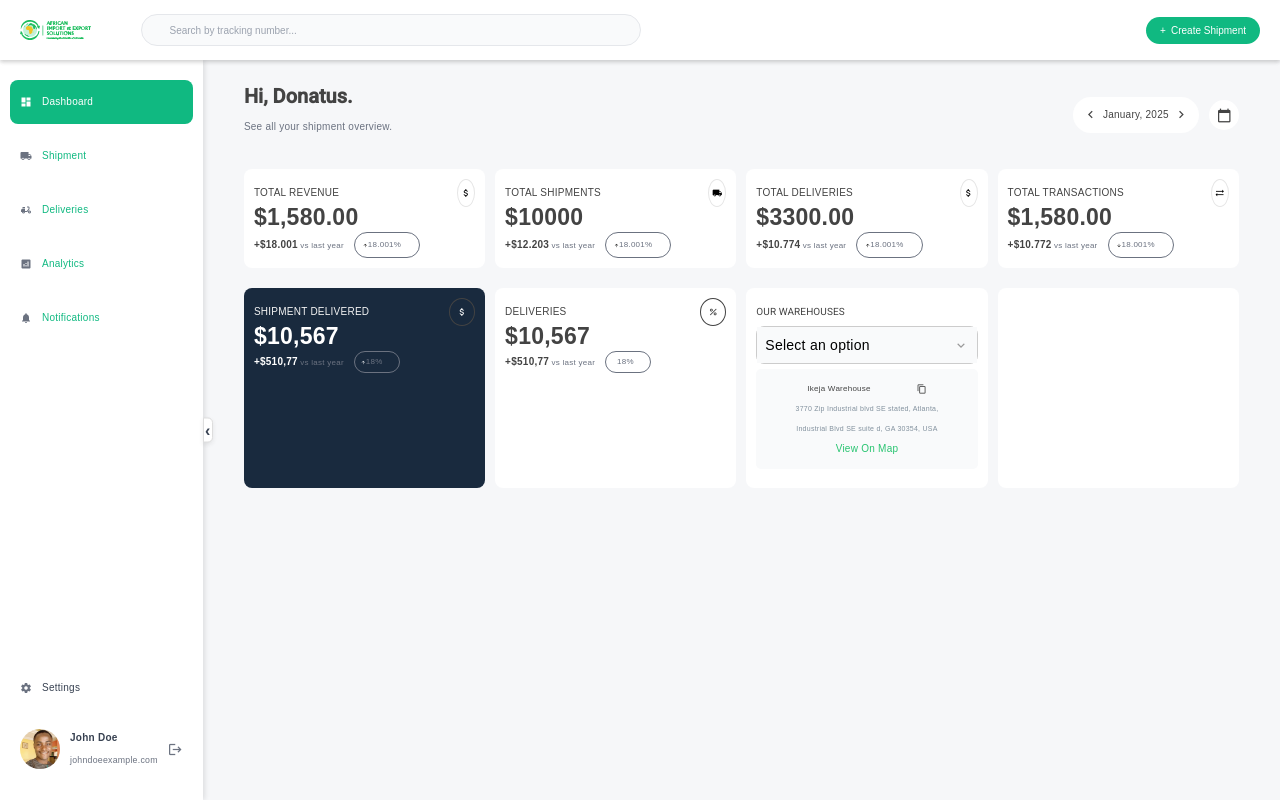
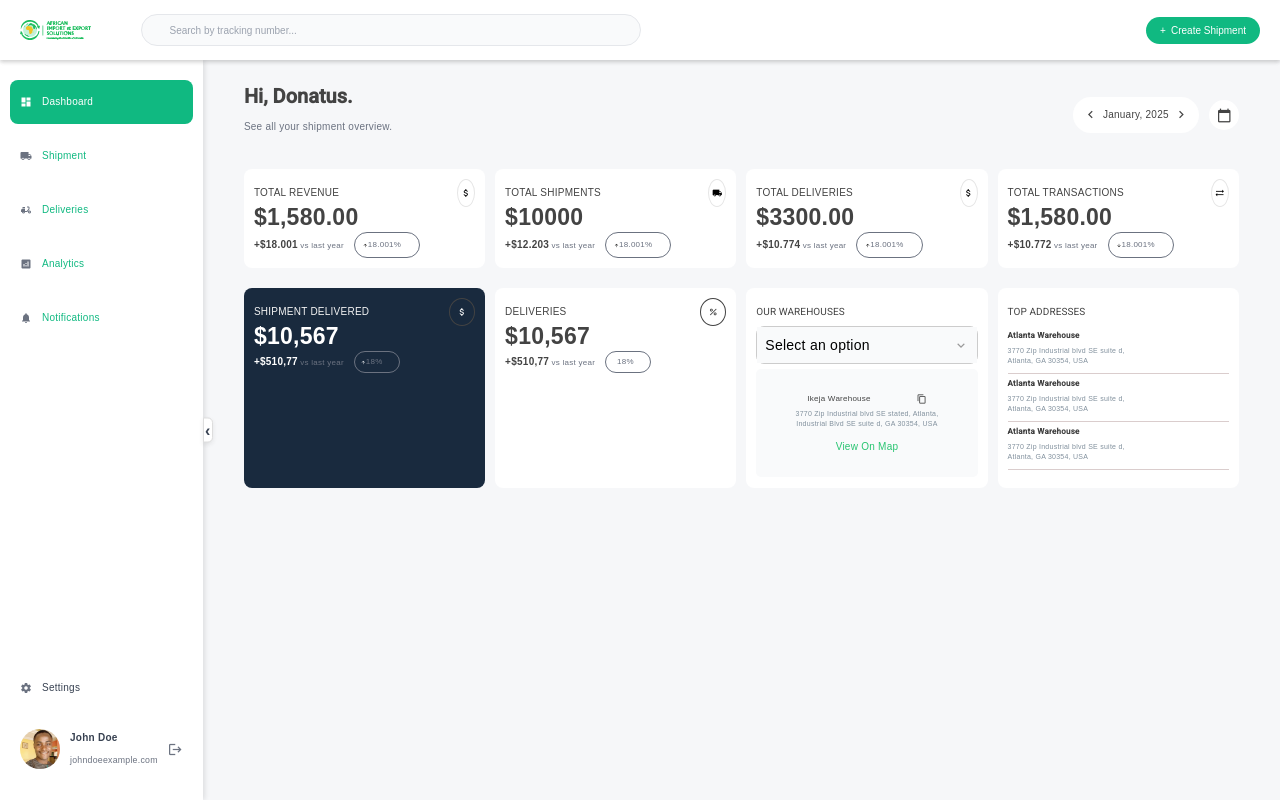
Before and after one commit to BrainDoe/aies-test, an Angular app: page /dashboard/main in a window 1280 px wide. Built offline with nearby package versions, Linux system fonts and the light colour scheme.

Commit message:
Complete last card on the shipment info grid

```diff
--- a/src/app/dashboard/components/shipment-info/shipment-info.component.html
+++ b/src/app/dashboard/components/shipment-info/shipment-info.component.html
@@ -71,6 +71,36 @@
             </div>
           </div>
         </div>
+        <div
+          *ngIf="card.customTemplate === 'customCard4'"
+          class="card4-content"
+        >
+          <h3>TOP ADDRESSES</h3>
+
+          <ul class="address-list">
+            <li>
+              <h5>Atlanta Warehouse</h5>
+              <p class="text">
+                3770 Zip Industrial blvd SE suite d, <br />
+                Atlanta, GA 30354, USA
+              </p>
+            </li>
+            <li>
+              <h5>Atlanta Warehouse</h5>
+              <p class="text">
+                3770 Zip Industrial blvd SE suite d, <br />
+                Atlanta, GA 30354, USA
+              </p>
+            </li>
+            <li>
+              <h5>Atlanta Warehouse</h5>
+              <p class="text">
+                3770 Zip Industrial blvd SE suite d, <br />
+                Atlanta, GA 30354, USA
+              </p>
+            </li>
+          </ul>
+        </div>
       </app-shipment-info-card>
     </div>
   </div>
--- a/src/app/dashboard/components/shipment-info/shipment-info.component.scss
+++ b/src/app/dashboard/components/shipment-info/shipment-info.component.scss
@@ -194,7 +194,7 @@
 
   .address {
     margin-top: 0.5rem;
-    padding: 1rem 0.5rem;
+    padding: 2rem 0.5rem;
     background-color: #f9fafb;
     border-radius: 0.5rem;
 
@@ -218,9 +218,10 @@
       text-align: center;
       .text {
         font-size: 0.7rem;
-        margin-bottom: 0;
+        margin-bottom: 0.8rem;
         color: #81909d;
         display: inline-block;
+        line-height: 1rem;
       }
 
       .map a {
@@ -231,3 +232,34 @@
     }
   }
 }
+
+.card4-content {
+  width: 100%;
+
+  h3 {
+    font-size: 1rem;
+    color: #434343;
+    margin-bottom: 0px;
+  }
+
+  .address-list {
+    li {
+      border-bottom: 1px solid #dacdcd;
+      padding-bottom: 0.5rem;
+
+      h5 {
+        font-size: 0.8rem;
+        color: #434343;
+        font-weight: 600;
+        margin-bottom: 0;
+      }
+      .text {
+        font-size: 0.7rem;
+        margin-bottom: 0;
+        line-height: 1rem;
+        color: #81909d;
+        display: inline-block;
+      }
+    }
+  }
+}
--- a/src/styles.scss
+++ b/src/styles.scss
@@ -1,11 +1,5 @@
 *,
-p {
-  margin: 0;
-  padding: 0;
-  box-sizing: border-box;
-  font-family: sans-serif;
-}
-
+p,
 h1,
 h2,
 h3,
@@ -14,6 +8,8 @@ h5,
 h6 {
   margin: 0;
   padding: 0;
+  box-sizing: border-box;
+  font-family: sans-serif;
 }
 
 html {
```
